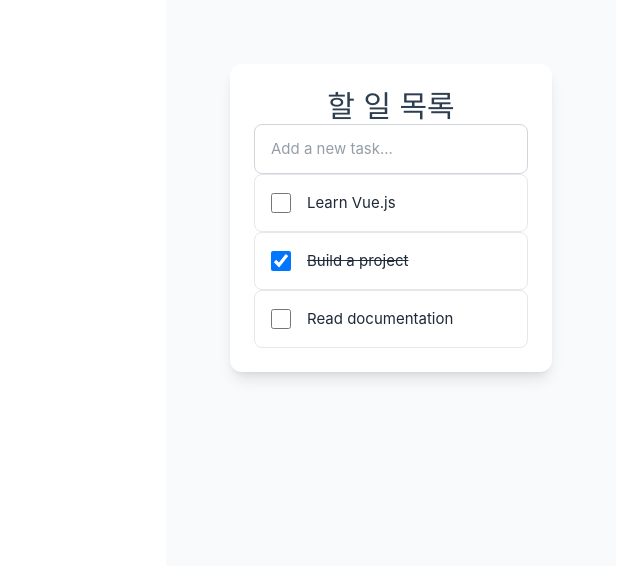
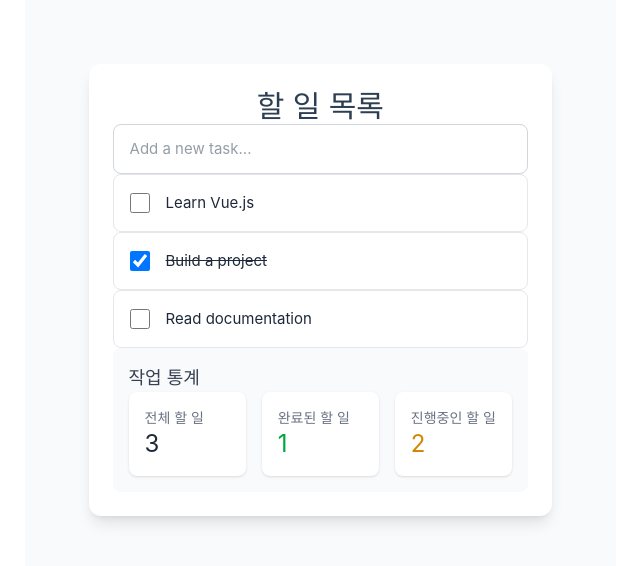
Before and after one commit to Woochang1132/vue-latest, a Vue app: page / in a window 1280 px wide. Shown: the top 566 px of the page, without its empty margins (24-664 px from the left). Built offline with nearby package versions, Linux system fonts and the light colour scheme.

Commit message:
[vue-latest] Vue 3.5 > Props 구조 분해

```diff
--- a/src/App.vue
+++ b/src/App.vue
@@ -3,7 +3,8 @@ import BaseCard from '@/components/BaseCard.vue'
 import BaseInput from './components/BaseInput.vue'
 import { useFetch } from '@/composables/useFetch.js'
 import TodoItem from './components/TodoItem.vue'
-import { ref } from 'vue'
+import TodoStats from './components/TodoStats.vue'
+import { computed, ref } from 'vue'
 
 // URL을 ref로 선언하여 유연하게 사용할 수 있음
 const todoUrl = ref('/todos.json')
@@ -17,6 +18,14 @@ const handleAddTodo = () => {
     completed: false,
   })
 }
+
+const total = computed(() => todos.value?.length)
+const completed = computed(
+  () => todos.value?.filter(todo => todo.completed).length,
+)
+const pending = computed(
+  () => todos.value?.filter(todo => !todo.completed).length,
+)
 </script>
 
 <template>
@@ -37,6 +46,7 @@ const handleAddTodo = () => {
           />
         </div>
       </div>
+      <TodoStats :total :completed :pending />
     </BaseCard>
   </main>
 </template>
--- /dev/null
+++ b/src/components/TodoStats.vue
@@ -0,0 +1,46 @@
+<template>
+  <div class="mt-8 p-4 bg-gray-50 rounded-lg">
+    <h2 class="text-lg font-semibold text-gray-700 mb-4">작업 통계</h2>
+    <div class="grid grid-cols-2 sm:grid-cols-3 gap-4">
+      <div class="bg-white p-4 rounded-lg shadow-sm">
+        <p class="text-sm text-gray-500">전체 할 일</p>
+        <p class="text-2xl font-bold text-gray-800">{{ total }}</p>
+      </div>
+      <div class="bg-white p-4 rounded-lg shadow-sm">
+        <p class="text-sm text-gray-500">완료된 할 일</p>
+        <p class="text-2xl font-bold text-green-600">{{ completed }}</p>
+      </div>
+      <div class="bg-white p-4 rounded-lg shadow-sm">
+        <p class="text-sm text-gray-500">진행중인 할 일</p>
+        <p class="text-2xl font-bold text-yellow-600">{{ pending }}</p>
+      </div>
+    </div>
+  </div>
+</template>
+
+<script setup>
+import { watchEffect } from 'vue'
+
+// props로 받고 구조분해 할당을 진행하면 반응형을 잃는다.
+// defineProps로 바로 구조분해 진행을 해야 한다.
+const { completed } = defineProps({
+  total: {
+    type: Number,
+    default: 0,
+  },
+  completed: {
+    type: Number,
+    default: 0,
+  },
+  pending: {
+    type: Number,
+    default: 0,
+  },
+})
+
+watchEffect(() => {
+  console.log('completed >>', completed)
+})
+</script>
+
+<style lang="scss" scoped></style>
```
